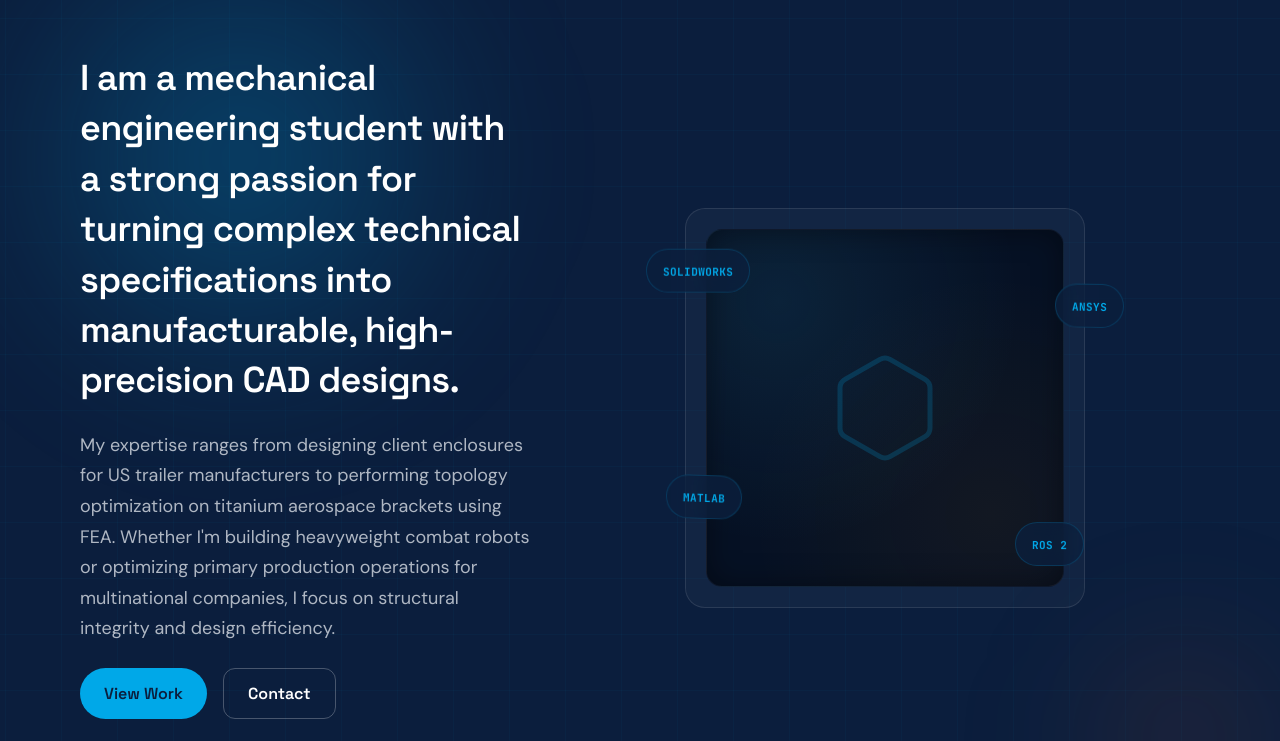
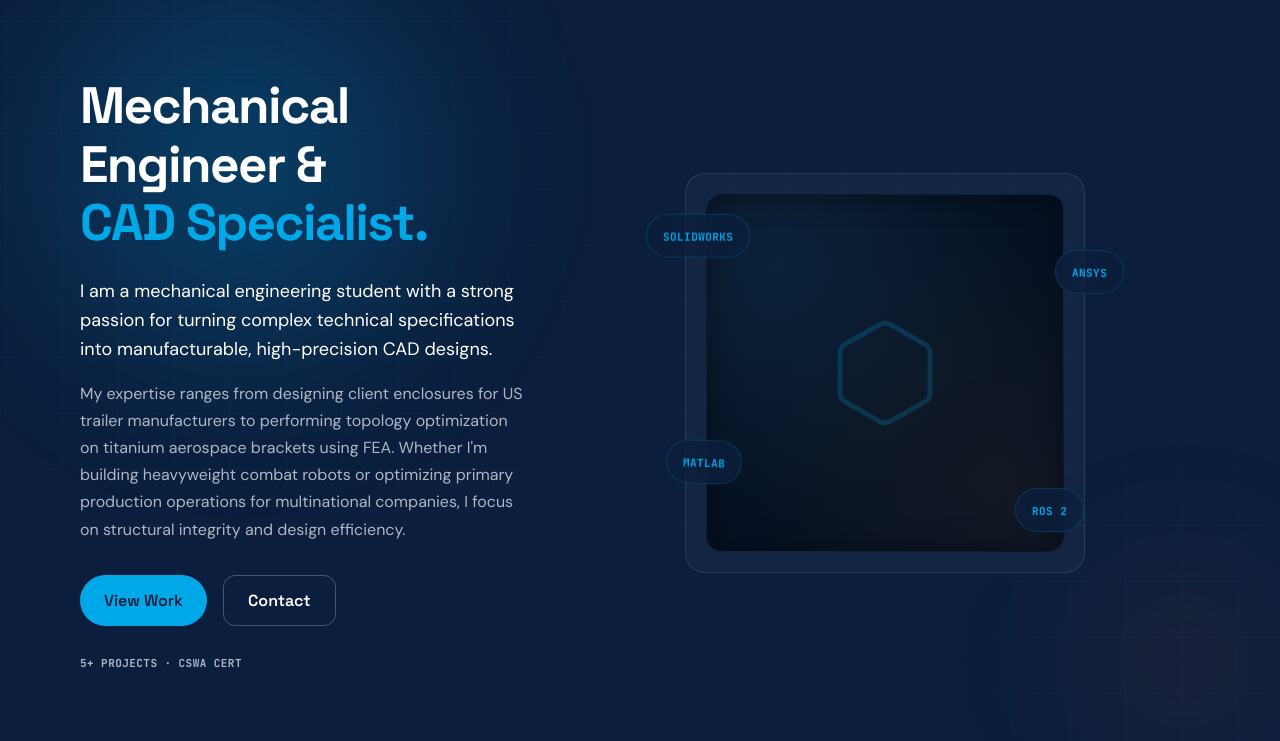
Before and after one commit to Danishshakil32/Danishshakil32.github.io, a plain HTML site: page index.html in a window 1280 px wide. Shown: the part 59-800 px from the top of the page. Drawn offline with nearby package versions, Linux system fonts and the light colour scheme.

Commit message:
UI Fix: Properly weight text hierarchy to avoid massive bold blocks

```diff
--- a/index.html
+++ b/index.html
@@ -75,10 +75,13 @@
 
             <div class="container hero-grid">
                 <div class="hero-content reveal">
-                    <h1 class="heading-hero" style="font-size: clamp(1.5rem, 3vw, 2.25rem); line-height: 1.4; margin-bottom: var(--space-6); font-weight: 600; letter-spacing: -0.02em;">
+                    <h1 class="heading-hero" style="font-size: clamp(2.5rem, 4vw, 3.5rem); line-height: 1.15; margin-bottom: var(--space-6); font-weight: 700; letter-spacing: -0.03em;">
+                        Mechanical Engineer & <br><span class="text-accent">CAD Specialist.</span>
+                    </h1>
+                    <p class="body-large" style="font-weight: 400; color: var(--white); margin-bottom: var(--space-4); line-height: 1.6;">
                         I am a mechanical engineering student with a strong passion for turning complex technical specifications into manufacturable, high-precision CAD designs.
-                    </h1>
-                    <p class="body-large hero-description" style="margin-bottom: var(--space-6); color: var(--text-muted); line-height: 1.7;">
+                    </p>
+                    <p class="body" style="margin-bottom: var(--space-8); color: var(--text-muted); line-height: 1.7;">
                         My expertise ranges from designing client enclosures for US trailer manufacturers to performing topology optimization on titanium aerospace brackets using FEA. Whether I'm building heavyweight combat robots or optimizing primary production operations for multinational companies, I focus on structural integrity and design efficiency.
                     </p>
                     <div class="hero-actions">
```
